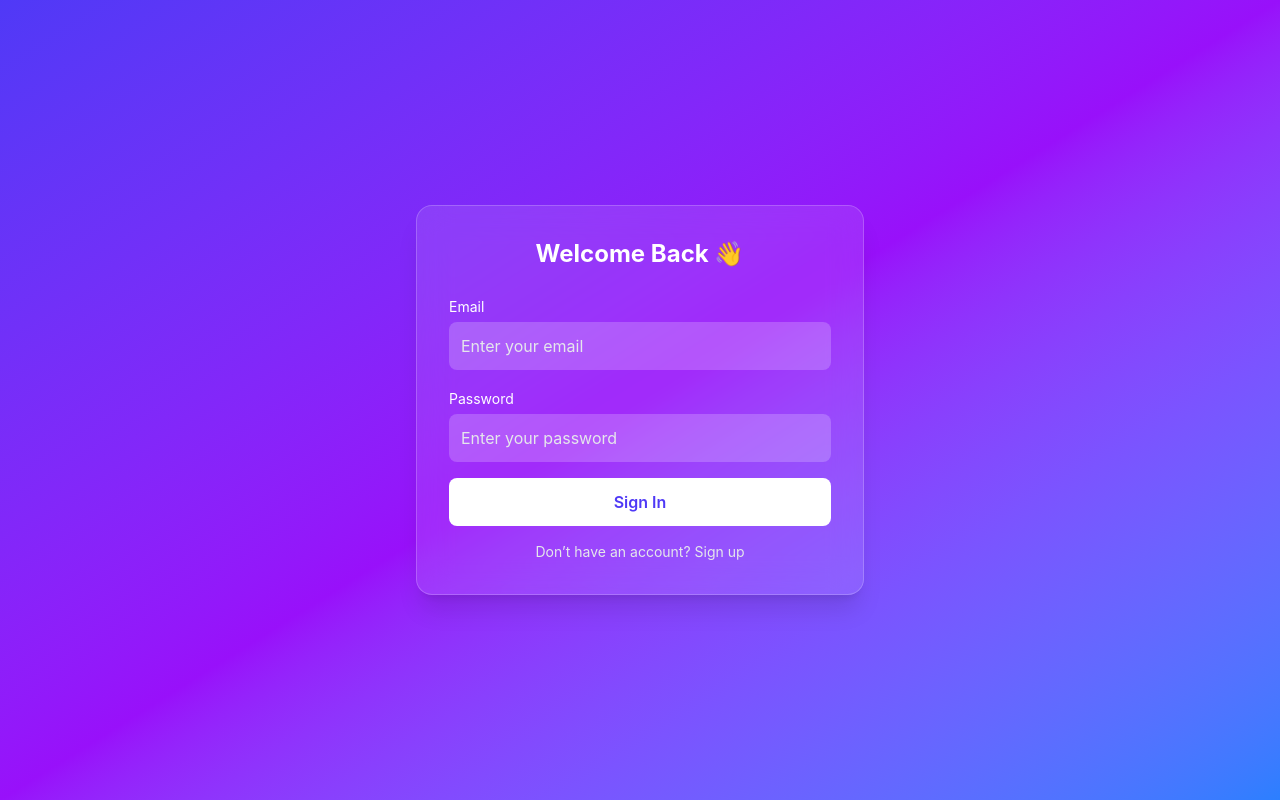
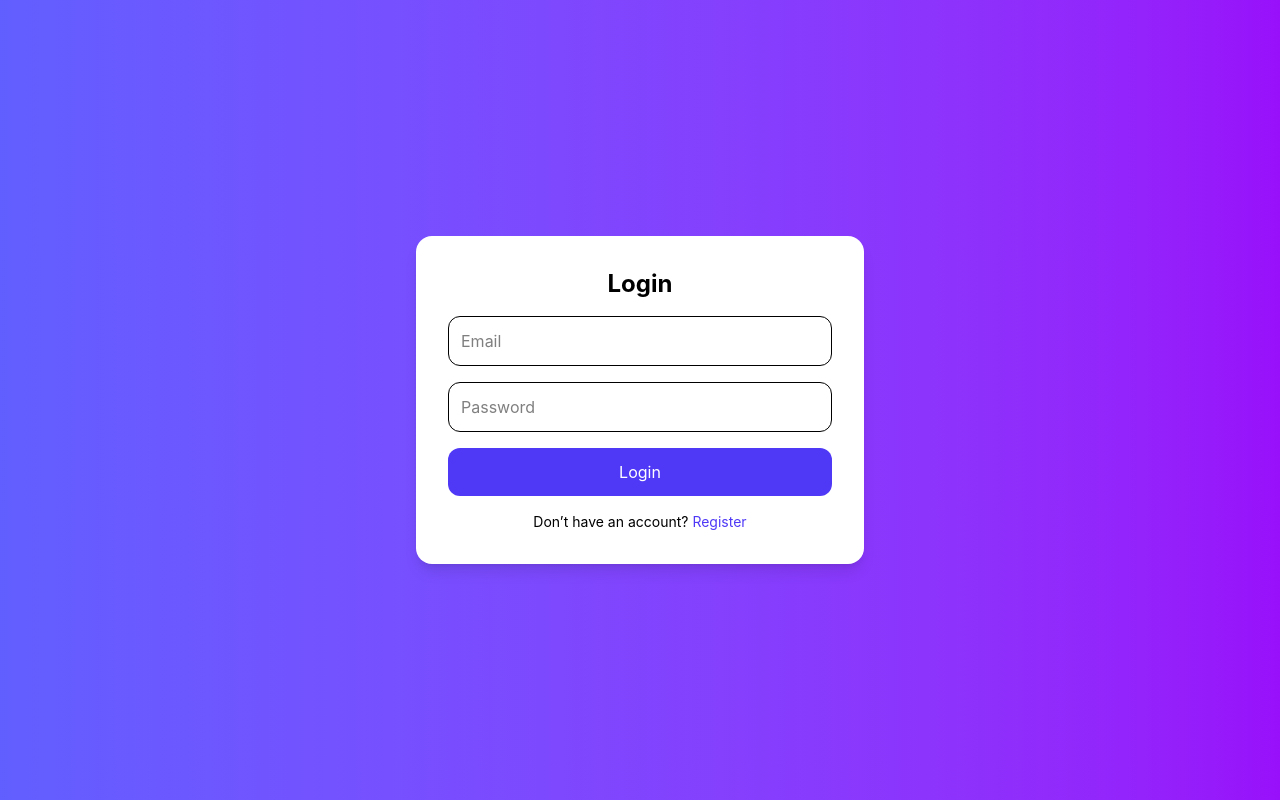
Before and after one commit to Bahram2006/freelancer-order-system, a React (Vite) app: page /login in a window 1280 px wide. Built offline with nearby package versions, Linux system fonts and the light colour scheme.

Commit message:
add login page UI with authetication logic

```diff
--- a/src/pages/auth/Login.jsx
+++ b/src/pages/auth/Login.jsx
@@ -1,42 +1,77 @@
+import { useState } from "react";
+import { useNavigate } from "react-router-dom";
+import { useAuth } from "../../context/AuthContext";
+import toast from "react-hot-toast";
+
 export default function Login() {
+  const { login } = useAuth();
+  const navigate = useNavigate();
+
+  const [form, setForm] = useState({
+    email: "",
+    password: "",
+  });
+
+  const handleChange = (e) => {
+    setForm({
+      ...form,
+      [e.target.name]: e.target.value,
+    });
+  };
+
+  const handleSubmit = (e) => {
+    e.preventDefault();
+
+    const success = login(form.email, form.password);
+
+    if (success) {
+      toast.success("Welcome back 🚀");
+      navigate("/");
+    } else {
+      toast.error("Invalid credentials ❌");
+    }
+  };
+
   return (
-    <div className="min-h-screen flex items-center justify-center bg-gradient-to-br from-indigo-600 via-purple-600 to-blue-500">
-      <div className="backdrop-blur-lg bg-white/10 border border-white/20 p-8 rounded-2xl shadow-xl w-full max-w-md">
-        <h2 className="text-2xl font-bold text-white mb-6 text-center">
-          Welcome Back 👋
-        </h2>
+    <div className="min-h-screen flex items-center justify-center bg-gradient-to-r from-indigo-500 to-purple-600">
+      <form
+        onSubmit={handleSubmit}
+        className="bg-white p-8 rounded-2xl shadow-lg w-full max-w-md space-y-4"
+      >
+        <h1 className="text-2xl font-bold text-center">Login</h1>
 
-        <form className="space-y-4">
-          <div>
-            <label className="text-white text-sm">Email</label>
         <input
           type="email"
-              placeholder="Enter your email"
-              className="w-full mt-1 p-3 rounded-lg bg-white/20 text-white placeholder-gray-200 outline-none focus:ring-2 focus:ring-white"
+          name="email"
+          placeholder="Email"
+          value={form.email}
+          onChange={handleChange}
+          className="w-full p-3 border rounded-xl"
         />
-          </div>
 
-          <div>
-            <label className="text-white text-sm">Password</label>
         <input
           type="password"
-              placeholder="Enter your password"
-              className="w-full mt-1 p-3 rounded-lg bg-white/20 text-white placeholder-gray-200 outline-none focus:ring-2 focus:ring-white"
+          name="password"
+          placeholder="Password"
+          value={form.password}
+          onChange={handleChange}
+          className="w-full p-3 border rounded-xl"
         />
-          </div>
 
-          <button
-            type="submit"
-            className="w-full bg-white text-indigo-600 font-semibold py-3 rounded-lg hover:bg-gray-100 transition"
+        <button className="w-full bg-indigo-600 text-white py-3 rounded-xl hover:bg-indigo-700 transition">
+          Login
+        </button>
+
+        <p className="text-sm text-center">
+          Don’t have an account?{" "}
+          <span
+            onClick={() => navigate("/register")}
+            className="text-indigo-600 cursor-pointer"
           >
-            Sign In
-          </button>
+            Register
+          </span>
+        </p>
       </form>
-
-        <p className="text-center text-gray-200 text-sm mt-4">
-          Don’t have an account? Sign up
-        </p>
-      </div>
     </div>
   );
 }
--- a/src/routes/AppRoutes.jsx
+++ b/src/routes/AppRoutes.jsx
@@ -5,6 +5,7 @@ import Login from "../pages/auth/Login";
 import Dashboard from "../pages/dashboard/Dashboard";
 import OrdersList from "../pages/orders/OrdersList";
 import CreateOrder from "../pages/orders/CreateOrder";
+
 
 export default function AppRoutes() {
   return (
```
Lines whose indentation alone changed are shown as unchanged.
